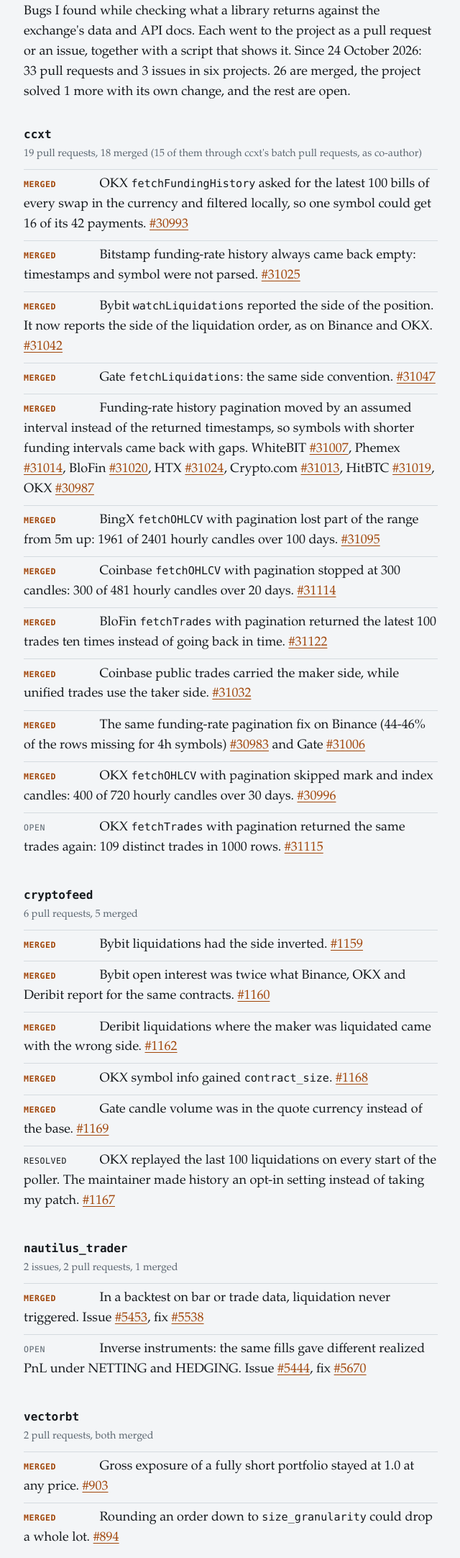
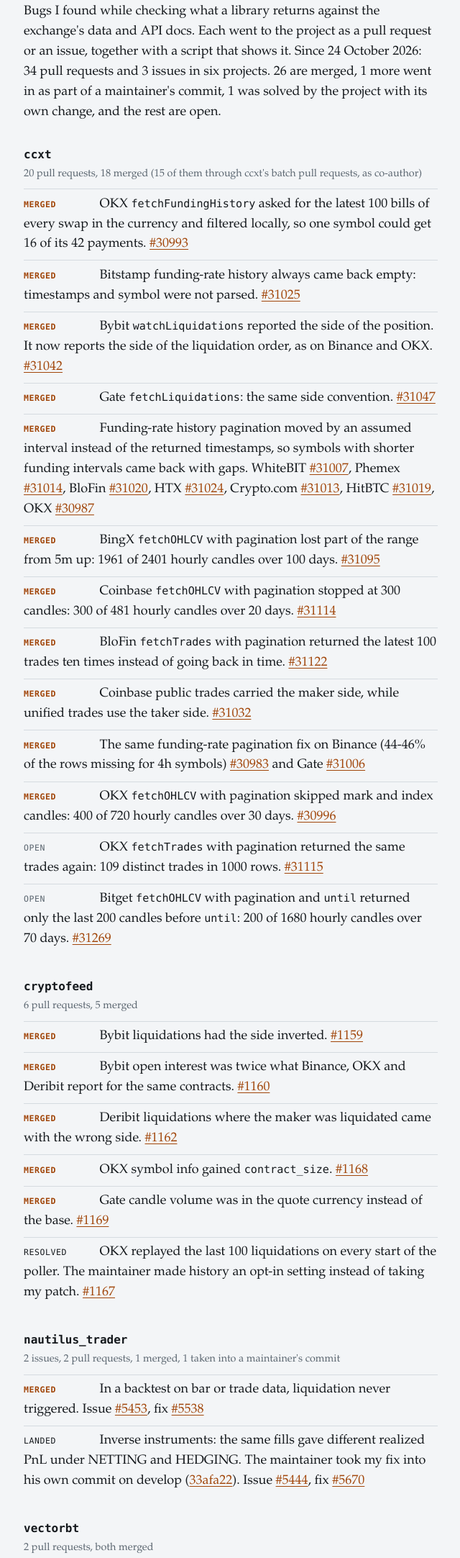
Before and after one commit to stooq1/stooq1.github.io, a plain HTML site: page patches/index.html in a window 1280 px wide. Shown: the part 134-2299 px from the top of the page at 72% size, without its empty margins (319-959 px from the left). Drawn offline with Linux system fonts and the light colour scheme.

Commit message:
nautilus_trader: inverse fix landed on develop

```diff
--- a/patches/index.html
+++ b/patches/index.html
@@ -18,10 +18,10 @@
 </nav>
 
 <h1>Patches to trading libraries</h1>
-<p>Bugs I found while checking what a library returns against the exchange's data and API docs. Each went to the project as a pull request or an issue, together with a script that shows it. Since 24 October 2026: 33 pull requests and 3 issues in six projects. 26 are merged, the project solved 1 more with its own change, and the rest are open.</p>
+<p>Bugs I found while checking what a library returns against the exchange's data and API docs. Each went to the project as a pull request or an issue, together with a script that shows it. Since 24 October 2026: 34 pull requests and 3 issues in six projects. 26 are merged, 1 more went in as part of a maintainer's commit, 1 was solved by the project with its own change, and the rest are open.</p>
 
 <h3>ccxt</h3>
-<p class="sub">19 pull requests, 18 merged (15 of them through ccxt's batch pull requests, as co-author)</p>
+<p class="sub">20 pull requests, 18 merged (15 of them through ccxt's batch pull requests, as co-author)</p>
 <ul class="log">
   <li><span class="st merged">merged</span>OKX <code>fetchFundingHistory</code> asked for the latest 100 bills of every swap in the currency and filtered locally, so one symbol could get 16 of its 42 payments. <a href="https://github.com/ccxt/ccxt/pull/30993">#30993</a></li>
   <li><span class="st merged">merged</span>Bitstamp funding-rate history always came back empty: timestamps and symbol were not parsed. <a href="https://github.com/ccxt/ccxt/pull/31025">#31025</a></li>
@@ -35,6 +35,7 @@
   <li><span class="st merged">merged</span>The same funding-rate pagination fix on Binance (44-46% of the rows missing for 4h symbols) <a href="https://github.com/ccxt/ccxt/pull/30983">#30983</a> and Gate <a href="https://github.com/ccxt/ccxt/pull/31006">#31006</a></li>
   <li><span class="st merged">merged</span>OKX <code>fetchOHLCV</code> with pagination skipped mark and index candles: 400 of 720 hourly candles over 30 days. <a href="https://github.com/ccxt/ccxt/pull/30996">#30996</a></li>
   <li><span class="st">open</span>OKX <code>fetchTrades</code> with pagination returned the same trades again: 109 distinct trades in 1000 rows. <a href="https://github.com/ccxt/ccxt/pull/31115">#31115</a></li>
+  <li><span class="st">open</span>Bitget <code>fetchOHLCV</code> with pagination and <code>until</code> returned only the last 200 candles before <code>until</code>: 200 of 1680 hourly candles over 70 days. <a href="https://github.com/ccxt/ccxt/pull/31269">#31269</a></li>
 </ul>
 
 <h3>cryptofeed</h3>
@@ -49,10 +50,10 @@
 </ul>
 
 <h3>nautilus_trader</h3>
-<p class="sub">2 issues, 2 pull requests, 1 merged</p>
+<p class="sub">2 issues, 2 pull requests, 1 merged, 1 taken into a maintainer's commit</p>
 <ul class="log">
   <li><span class="st merged">merged</span>In a backtest on bar or trade data, liquidation never triggered. Issue <a href="https://github.com/nautechsystems/nautilus_trader/issues/5453">#5453</a>, fix <a href="https://github.com/nautechsystems/nautilus_trader/pull/5538">#5538</a></li>
-  <li><span class="st">open</span>Inverse instruments: the same fills gave different realized PnL under NETTING and HEDGING. Issue <a href="https://github.com/nautechsystems/nautilus_trader/issues/5444">#5444</a>, fix <a href="https://github.com/nautechsystems/nautilus_trader/pull/5670">#5670</a></li>
+  <li><span class="st fixed">landed</span>Inverse instruments: the same fills gave different realized PnL under NETTING and HEDGING. The maintainer took my fix into his own commit on develop (<a href="https://github.com/nautechsystems/nautilus_trader/commit/33afa222ceeed275ca75e786407801de507c8649">33afa22</a>). Issue <a href="https://github.com/nautechsystems/nautilus_trader/issues/5444">#5444</a>, fix <a href="https://github.com/nautechsystems/nautilus_trader/pull/5670">#5670</a></li>
 </ul>
 
 <h3>vectorbt</h3>
```
Also changed, not shown: index.html (+1 -1 lines).
